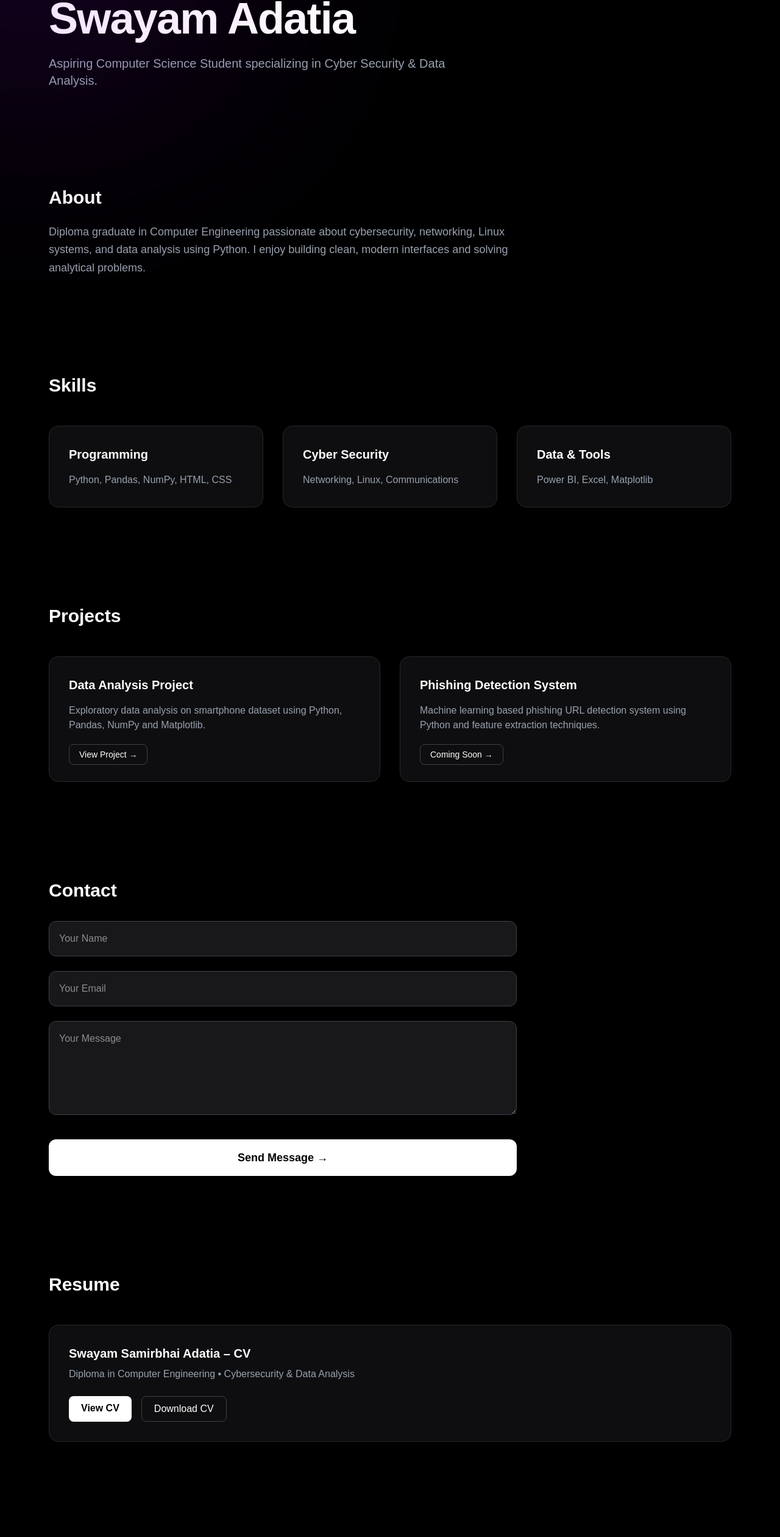
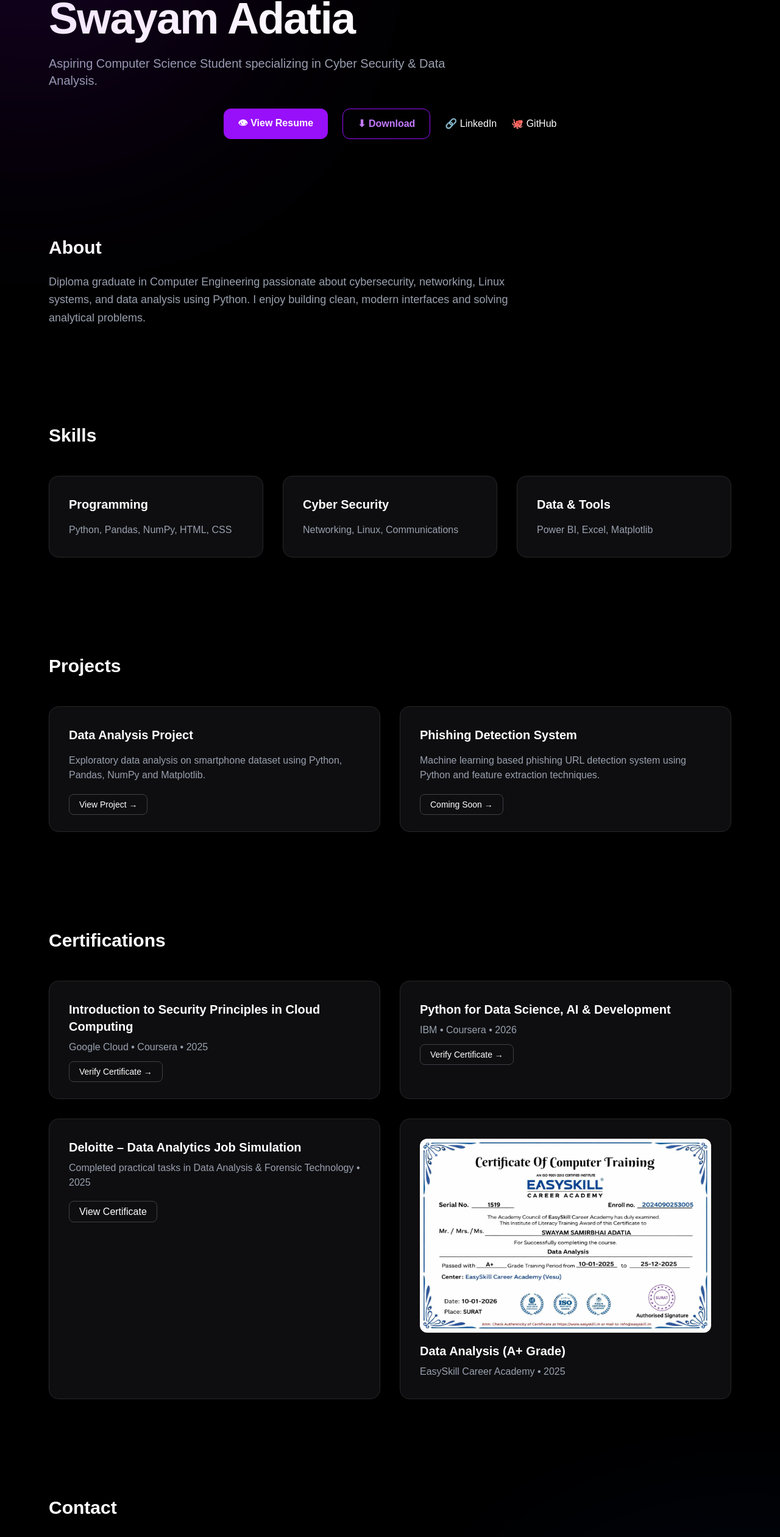
Before and after one commit to swayamsamiradatia-jpg/swayam-portfolio, a Next.js app: page / in a window 1280 px wide. Shown: the part 210-2730 px from the top of the page at 61% size. Built offline with nearby package versions, Linux system fonts and the light colour scheme.

Commit message:
Updated hero resume buttons with view and download, added social links

```diff
--- a/app/page.tsx
+++ b/app/page.tsx
@@ -41,6 +41,46 @@
           Aspiring Computer Science Student specializing in Cyber Security & Data Analysis.
         </motion.p>
       </section>
+      <div className="flex flex-wrap justify-center gap-6 mt-8">
+         {/* View Resume */}
+  <a
+    href="/cv-swayam-adatia.pdf"
+    target="_blank"
+    className="bg-purple-600 text-white px-6 py-3 rounded-xl font-semibold hover:bg-purple-700 transition"
+  >
+    👁 View Resume
+  </a>
+
+  {/* Download Resume */}
+  <a
+    href="/cv-swayam-adatia.pdf"
+    download
+    className="border border-purple-600 text-purple-400 px-6 py-3 rounded-xl font-semibold hover:bg-purple-600 hover:text-white transition"
+  >
+    ⬇ Download
+  </a>
+
+  {/* LinkedIn */}
+  <a
+    href="https://www.linkedin.com/in/swayam-adatia-a53978288"
+    target="_blank"
+    rel="noopener noreferrer"
+    className="flex items-center gap-2 hover:text-blue-600 transition font-medium"
+  >
+    <span>🔗 LinkedIn</span>
+  </a>
+
+  {/* GitHub */}
+  <a
+    href="https://github.com/swayamsamiradatia-jpg"
+    target="_blank"
+    rel="noopener noreferrer"
+    className="flex items-center gap-2 hover:text-gray-800 transition font-medium"
+  >
+    <span>🐙 GitHub</span>
+  </a>
+
+</div>
 
       {/* ABOUT */}
 <section id="about" className="mt-40 max-w-3xl">
@@ -139,102 +179,6 @@
 
   </div>
 </section>
-{/* CONTACT */}
-<section id="contact" className="mt-40 max-w-3xl">
-  <h2 className="text-3xl font-semibold mb-8">Contact</h2>
-
-  <form
-    className="flex flex-col gap-6"
-    onSubmit={async (e) => {
-      e.preventDefault();
-
-      const form = e.target as HTMLFormElement;
-      const name = (form.elements.namedItem("name") as HTMLInputElement).value;
-      const email = (form.elements.namedItem("email") as HTMLInputElement).value;
-      const message = (form.elements.namedItem("message") as HTMLTextAreaElement).value;
-
-      const emailjs = (await import("@emailjs/browser")).default;
-
-      await emailjs.send(
-  "service_7wsw0wj",
-  "template_4lsakyv",
-  {
-    name: name,
-    email: email,
-    message: message,
-  },
-  "bluicW3lsCcovl_Az"
-);
-      alert("Message sent successfully 🚀");
-      form.reset();
-    }}
-  >
-    <input
-      type="text"
-      name="name"
-      placeholder="Your Name"
-      required
-      className="bg-zinc-900 border border-zinc-700 p-4 rounded-xl focus:outline-none"
-    />
-
-    <input
-      type="email"
-      name="email"
-      placeholder="Your Email"
-      required
-      className="bg-zinc-900 border border-zinc-700 p-4 rounded-xl focus:outline-none"
-    />
-
-    <textarea
-      name="message"
-      placeholder="Your Message"
-      required
-      rows={5}
-      className="bg-zinc-900 border border-zinc-700 p-4 rounded-xl focus:outline-none"
-    />
-
-   <button
-  type="submit"
-  className="w-full mt-4 bg-white text-black py-4 rounded-xl font-semibold text-lg transition active:scale-95 relative z-50"
->
-  Send Message →
-</button>
-  </form>
-</section>
-    {/* RESUME SECTION */}
-<section id="resume" className="mt-40">
-  <h2 className="text-3xl font-semibold mb-12">Resume</h2>
-
-  <div className="bg-zinc-900/60 backdrop-blur-md p-8 rounded-2xl border border-zinc-800 shadow-xl">
-
-    <h3 className="text-xl font-semibold mb-2">
-      Swayam Samirbhai Adatia – CV
-    </h3>
-
-    <p className="text-gray-400 mb-6">
-      Diploma in Computer Engineering • Cybersecurity & Data Analysis
-    </p>
-
-    <div className="flex gap-4">
-      <a
-        href="/cv-swayam-adatia.pdf"
-        target="_blank"
-        className="px-5 py-2 rounded-lg bg-white text-black font-semibold"
-      >
-        View CV
-      </a>
-
-      <a
-        href="/cv-swayam-adatia.pdf"
-        download
-        className="px-5 py-2 rounded-lg border border-zinc-700"
-      >
-        Download CV
-      </a>
-    </div>
-
-  </div>
-</section>
       {/* CERTIFICATIONS */}
 <section id="certifications" className="mt-40">
   <h2 className="text-3xl font-semibold mb-12">Certifications</h2>
@@ -314,6 +258,68 @@
 
 </div>
 </div>
+</section>
+{/* CONTACT */}
+<section id="contact" className="mt-40 max-w-3xl">
+  <h2 className="text-3xl font-semibold mb-8">Contact</h2>
+
+  <form
+    className="flex flex-col gap-6"
+    onSubmit={async (e) => {
+      e.preventDefault();
+
+      const form = e.target as HTMLFormElement;
+      const name = (form.elements.namedItem("name") as HTMLInputElement).value;
+      const email = (form.elements.namedItem("email") as HTMLInputElement).value;
+      const message = (form.elements.namedItem("message") as HTMLTextAreaElement).value;
+
+      const emailjs = (await import("@emailjs/browser")).default;
+
+      await emailjs.send(
+  "service_7wsw0wj",
+  "template_4lsakyv",
+  {
+    name: name,
+    email: email,
+    message: message,
+  },
+  "bluicW3lsCcovl_Az"
+);
+      alert("Message sent successfully 🚀");
+      form.reset();
+    }}
+  >
+    <input
+      type="text"
+      name="name"
+      placeholder="Your Name"
+      required
+      className="bg-zinc-900 border border-zinc-700 p-4 rounded-xl focus:outline-none"
+    />
+
+    <input
+      type="email"
+      name="email"
+      placeholder="Your Email"
+      required
+      className="bg-zinc-900 border border-zinc-700 p-4 rounded-xl focus:outline-none"
+    />
+
+    <textarea
+      name="message"
+      placeholder="Your Message"
+      required
+      rows={5}
+      className="bg-zinc-900 border border-zinc-700 p-4 rounded-xl focus:outline-none"
+    />
+
+   <button
+  type="submit"
+  className="w-full mt-4 bg-white text-black py-4 rounded-xl font-semibold text-lg transition active:scale-95 relative z-50"
+>
+  Send Message →
+</button>
+  </form>
 
 
 </section>
```
